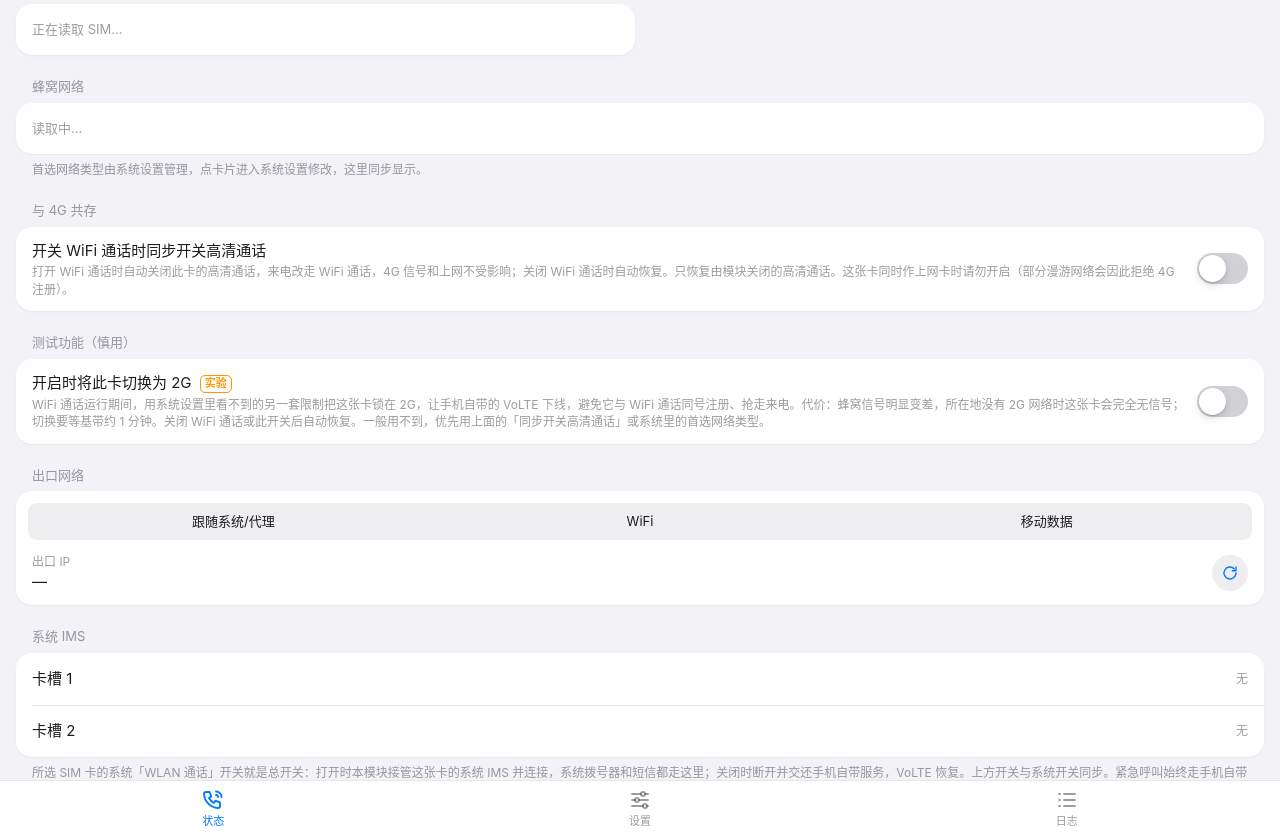
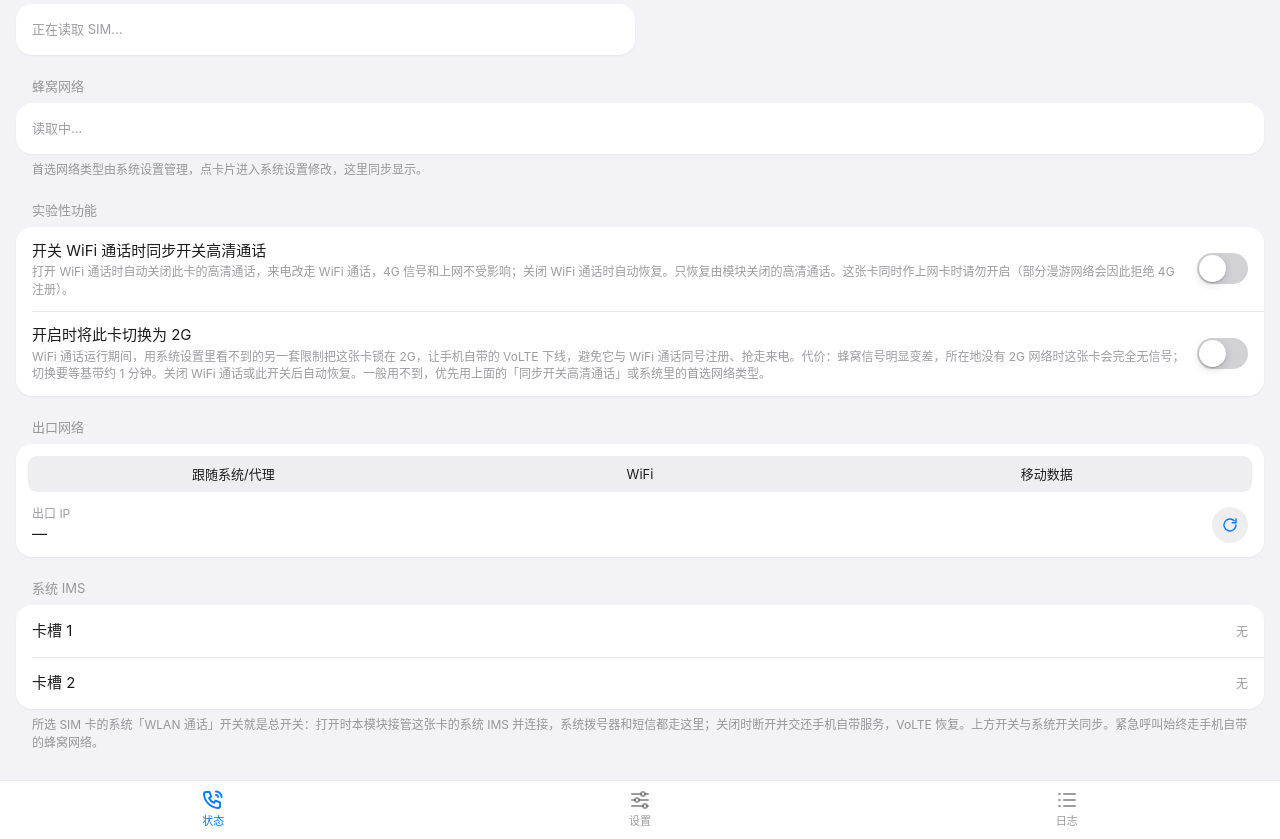
Before and after one commit to jiang551518/vowifi-ims, a web app: page / in a window 1280 px wide. Shown: the part 417-1256 px from the top of the page. Run offline with its HTML, style and script files only (its server is not run), Linux system fonts and the light colour scheme; data that the repository does not hold is empty.

Commit message:
webui: group the experimental options under 「实验性功能」
The HD-calling sync switch (was 「与 4G 共存」) and the 2G restriction (was
「测试功能（慎用）」) now share one 「实验性功能」 section; docs follow.

Co-Authored-By: Claude Opus 5.5 <noreply@anthropic.com>

```diff
--- a/module/webroot/index.html
+++ b/module/webroot/index.html
@@ -230,19 +230,15 @@ textarea { resize: vertical; min-height: 66px; }
   <div id="cells"><div class="card pad faint small">读取中…</div></div>
   <div class="foot">首选网络类型由系统设置管理，点卡片进入系统设置修改，这里同步显示。</div>
 
-  <div class="sect">与 4G 共存</div>
+  <div class="sect">实验性功能</div>
   <div class="card">
     <div class="item">
       <div class="grow"><div class="t">开关 WiFi 通话时同步开关高清通话</div>
         <div class="s">打开 WiFi 通话时自动关闭此卡的高清通话，来电改走 WiFi 通话，4G 信号和上网不受影响；关闭 WiFi 通话时自动恢复。只恢复由模块关闭的高清通话。这张卡同时作上网卡时请勿开启（部分漫游网络会因此拒绝 4G 注册）。</div></div>
       <label class="switch"><input id="volte" type="checkbox"><span></span></label>
     </div>
-  </div>
-
-  <div class="sect">测试功能（慎用）</div>
-  <div class="card">
     <div class="item">
-      <div class="grow"><div class="t">开启时将此卡切换为 2G <span class="tag">实验</span></div>
+      <div class="grow"><div class="t">开启时将此卡切换为 2G</div>
         <div class="s">WiFi 通话运行期间，用系统设置里看不到的另一套限制把这张卡锁在 2G，让手机自带的 VoLTE 下线，避免它与 WiFi 通话同号注册、抢走来电。代价：蜂窝信号明显变差，所在地没有 2G 网络时这张卡会完全无信号；切换要等基带约 1 分钟。关闭 WiFi 通话或此开关后自动恢复。一般用不到，优先用上面的「同步开关高清通话」或系统里的首选网络类型。</div></div>
       <label class="switch"><input id="radio" type="checkbox"><span></span></label>
     </div>
```
Also changed, not shown: docs/LESSONS.md (+1 -1 lines), module/README.md.
